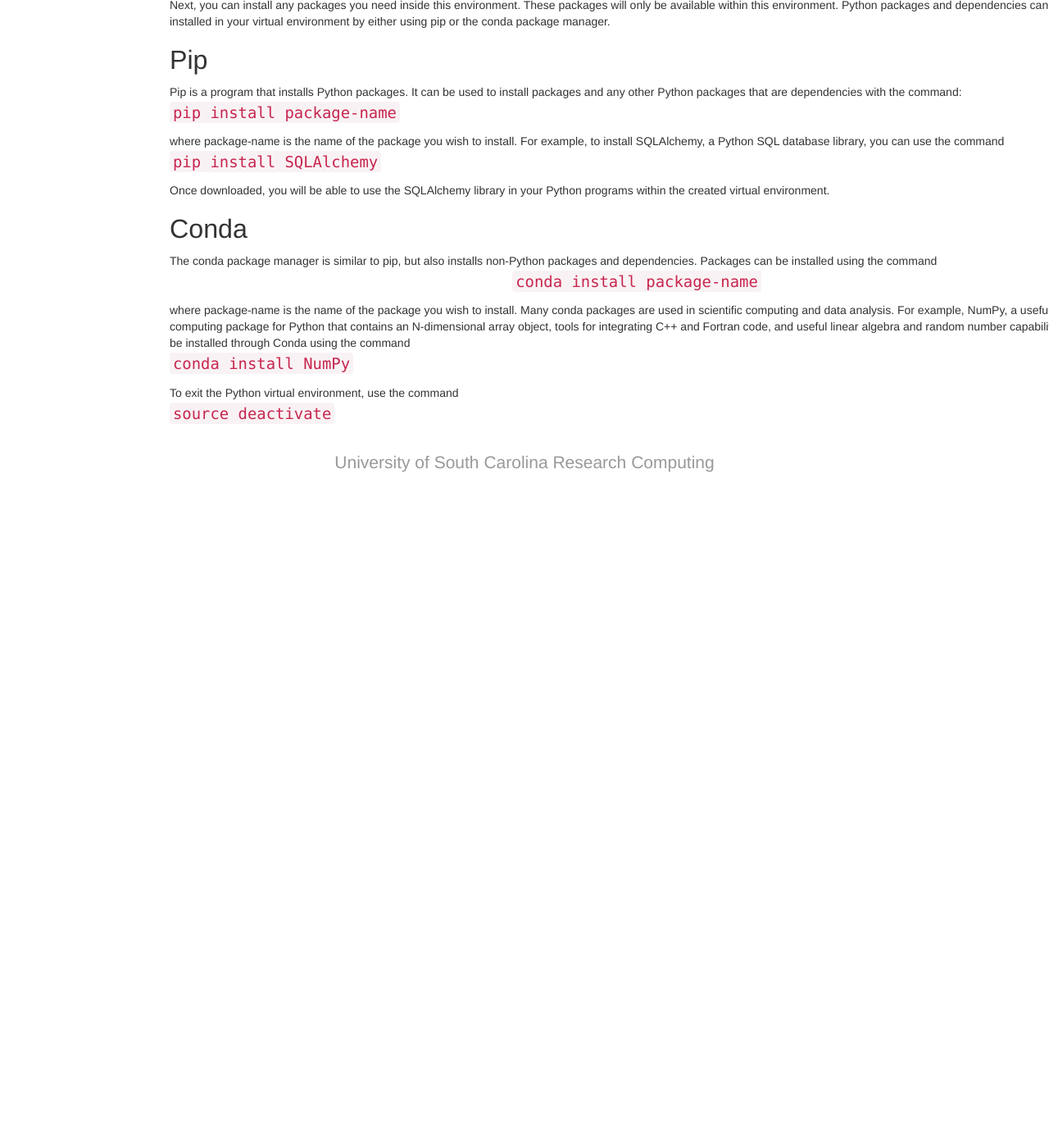
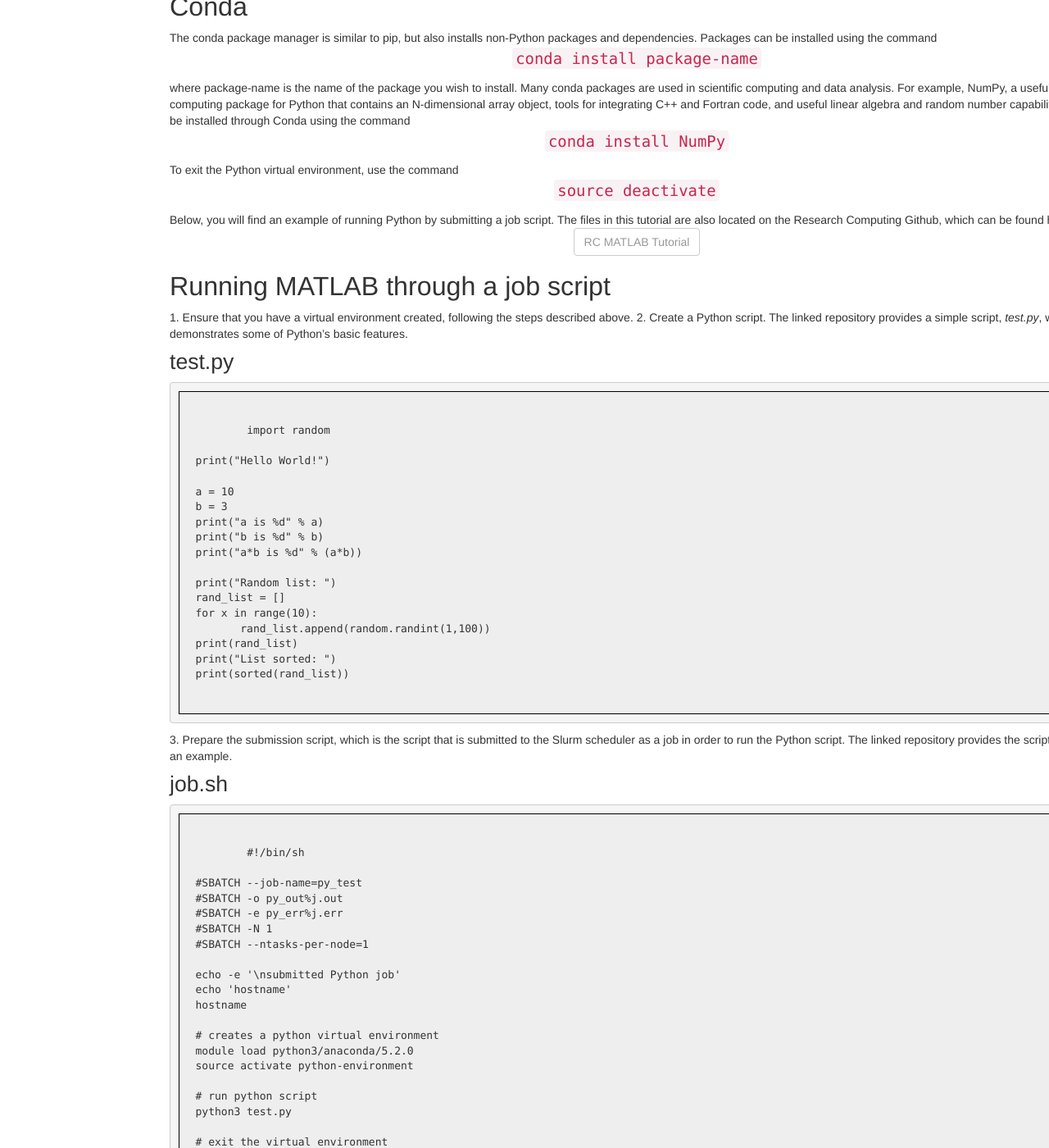
Before and after one commit to aholdeman/malab-test, a Jekyll site: the page built from tutorials/python/index.html, in a window 1280 px wide and 1400 px high, scrolled down 1033 px. Shown: the whole window at 82% size. Built offline with Jekyll 4.4.1, drawn with Linux system fonts in a browser that asks for light colours; before the commit the page ends 1682 px from its top, so only the background shows below that; some of the changed text lies outside the part shown.

Commit message:
added rest of tutorial for python

```diff
--- a/tutorials/matlab/index.html
+++ b/tutorials/matlab/index.html
@@ -20,7 +20,7 @@ title: MATLAB Tutorial
 </div>
 <div>
 	Below, you will find an example of running MATLAB by submitting a job script. The files in this tutorial are also located on the Research Computing Github, which can be found here:
-	<br/><button type="button" style="text-align: center" class="btn btn-default"><a href="https://github.com/torkian/slurm-matlab/tree/matlab-tutorial">RC MATLAB Tutorial</a></button>
+	<p style="text-align: center"><button type="button" class="btn btn-default"><a href="https://github.com/torkian/slurm-matlab/tree/matlab-tutorial">RC MATLAB Tutorial</a></button></p>
 </div>
 
 <div>
--- a/tutorials/python/index.html
+++ b/tutorials/python/index.html
@@ -6,7 +6,8 @@ title: Python Tutorial
 <div>
     <h1>Python Tutorial</h1>
     <p>
-    Python is an interpreted high-level programming language for general-purpose programming. It’s design philosophy emphasizes code readability using significant whitespace. Python features a dynamic type system and automatic memory management. It supports multiple programming paradigms, including object-oriented, imperative, functional and procedural, and has a large and comprehensive standard library. Documentation for Python can be found on its official website.
+    Python is an interpreted high-level programming language for general-purpose programming. It’s design philosophy emphasizes code readability using significant whitespace. Python features a dynamic type system and automatic memory management. It supports multiple programming paradigms, including object-oriented, imperative, functional and procedural, and has a large and comprehensive standard library.
+        <a href="https://www.python.org/doc/versions/">Documentation for Python can be found on its official website.</a>
     Currently, versions 2.7 and 3.0 of Python are available on the cluster.
     </p>
     <h3>Basics</h3>
@@ -17,19 +18,19 @@ title: Python Tutorial
     where <i>filename</i> is the name of the Python file.
     <h3>Python Virtual Environment</h3>
         To use Python through the command line, you must first initialize a Python virtual environment. Virtual environments are isolated environments for projects, so that each project can have its own dependencies and packages installed, regardless of what dependencies every other project has. To create the virtual environment, run the following commands:
-    <pre><code>
+    <p style="text-align: center;"><code>
         module load python3/anaconda/5.2.0
         conda create -n python-environment python-essentials python-base
         source activate python-environment
-    </code></pre>
+    </code></p>
         Once the virtual environment is created, it can be launched at any time by ensuring that the python3 module is loaded, using the command
-    <pre><code>
+    <p style="text-align: center;"><code>
     module load python3/anaconda/5.2.0
-    </code></pre>
+    </code></p>
         and then launching the environment by using
-    <pre><code>
+    <p style="text-align: center;"><code>
         source activate python-environment
-       </code></pre>
+       </code></p>
         Next, you can install any packages you need inside this environment. These packages will only be available within this environment. Python packages and dependencies can be installed in your virtual environment by either using pip or the conda package manager.
     <h3>Pip</h3>
         Pip is a program that installs Python packages. It can be used to install packages and any other Python packages that are dependencies with the command:
@@ -47,11 +48,68 @@ title: Python Tutorial
     conda install package-name
        </code></p>
         where package-name is the name of the package you wish to install. Many conda packages are used in scientific computing and data analysis. For example, NumPy, a useful scientific computing package for Python that contains an N-dimensional array object, tools for integrating C++ and Fortran code, and useful linear algebra and random number capabilities, can be installed through Conda using the command
-          <p><code>
+    <p style="text-align: center;"><code>
     conda install NumPy
 </code></p>
     To exit the Python virtual environment, use the command
-           <p><code>
+    <p style="text-align: center;"><code>
               source deactivate
            </code></p>
 </div>
+<div>
+    Below, you will find an example of running Python by submitting a job script. The files in this tutorial are also located on the Research Computing Github, which can be found here:
+    <p style="text-align: center;"><button type="button"class="btn btn-default"><a href="https://github.com/torkian/slurm-python/tree/python_tutorial">RC MATLAB Tutorial</a></button></p>
+</div>
+<div>
+    <h3>Running MATLAB through a job script</h3>
+    1. Ensure that you have a virtual environment created, following the steps described above.
+    2. Create a Python script. The linked repository provides a simple script, <i>test.py</i>, which demonstrates some of Python’s basic features.
+    <h4>test.py</h4>
+    <pre><code>
+        import random
+
+print("Hello World!")
+
+a = 10
+b = 3
+print("a is %d" % a)
+print("b is %d" % b)
+print("a*b is %d" % (a*b))
+
+print("Random list: ")
+rand_list = []
+for x in range(10):
+       rand_list.append(random.randint(1,100))
+print(rand_list)
+print("List sorted: ")
+print(sorted(rand_list))
+    </code></pre>
+    3. Prepare the submission script, which is the script that is submitted to the Slurm scheduler as a job in order to run the Python script. The linked repository provides the script <i>job.sh</i> as an example.
+    <h4>job.sh</h4>
+    <pre><code>
+        #!/bin/sh
+
+#SBATCH --job-name=py_test
+#SBATCH -o py_out%j.out
+#SBATCH -e py_err%j.err
+#SBATCH -N 1
+#SBATCH --ntasks-per-node=1
+
+echo -e '\nsubmitted Python job'
+echo 'hostname'
+hostname
+
+# creates a python virtual environment
+module load python3/anaconda/5.2.0
+source activate python-environment
+
+# run python script
+python3 test.py
+
+# exit the virtual environment
+source deactivate
+    </code></pre>
+    4. Submit the job using: <code>sbatch job.sh</code>
+
+    5. Examine the results.
+</div>
```
